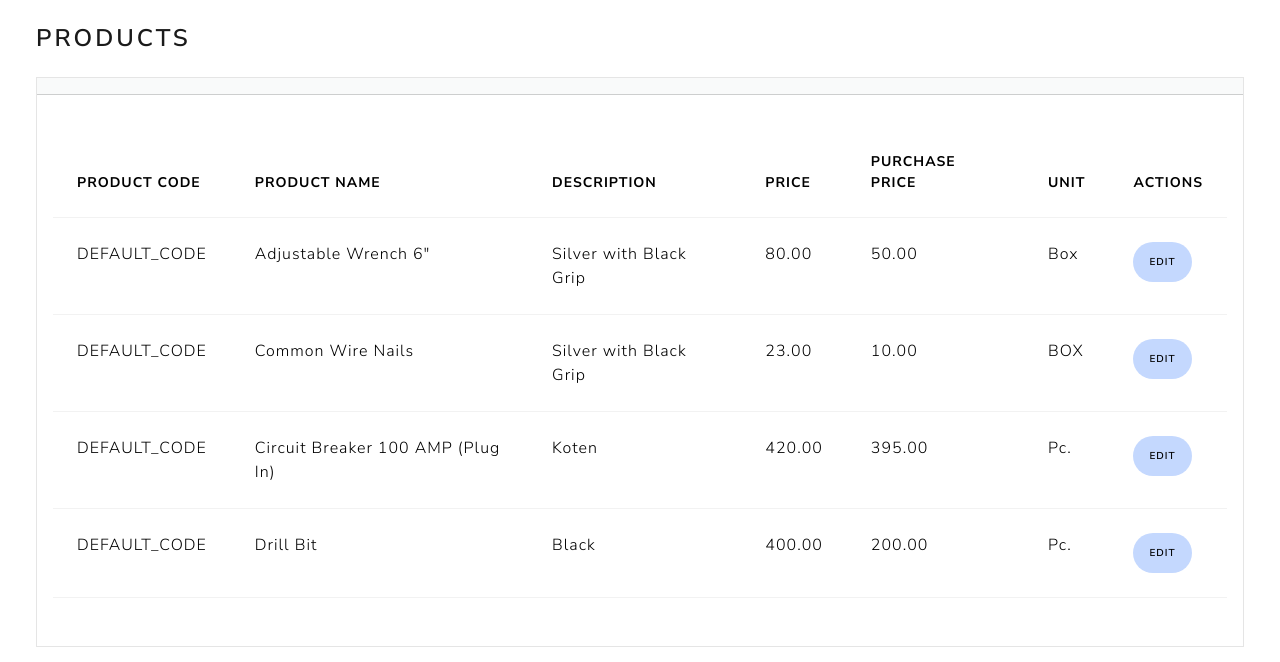
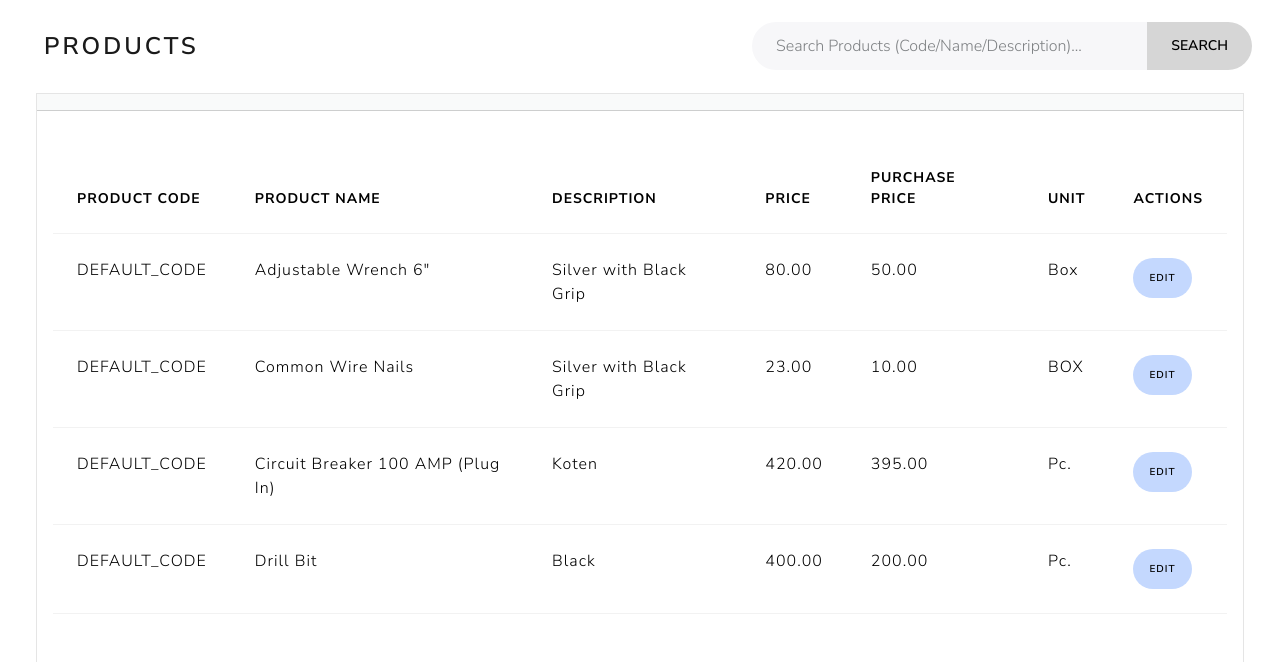
Before and after one commit to krlgarcia/hcqmarketing, a Django app: page /products/index in a window 1280 px wide. Shown: the part 92-754 px from the top of the page. Run offline with Django 5.2, Linux system fonts and the light colour scheme; data comes from the database, SQL or seed files in the repository; some libraries are stand-ins or nearby versions.

Commit message:
Added Products search bar

```diff
--- a/products/templates/products/index.html
+++ b/products/templates/products/index.html
@@ -10,7 +10,21 @@
 </div>
 {% endif %}
 
-<h3 class="m-4">Products</h3>
+<div class="d-flex justify-content-between align-items-center m-3">
+    <h3 class="m-3">Products</h3>
+        {% if message %}
+    <div class="alert alert-info">
+        {{ message }}
+    </div>
+    {% endif %}
+    <form method="get" action="" class="d-flex ms-auto" style="width: 500px;">
+        <div class="input-group">
+            <input type="text" class="form-control" placeholder="Search Products (Code/Name/Description)..." name="search" style="border-radius: 30px 0 0 30px;">
+            <button class="btn btn-search" type="submit" style="border-radius: 0 30px 30px 0;">Search</button>
+        </div>
+    </form>
+</div>
+
 <div class="row">
     <div class="col-12">
         {% if products %}
--- a/products/views.py
+++ b/products/views.py
@@ -3,14 +3,33 @@ from django.shortcuts import HttpResponseRedirect
 from django.urls import reverse
 from .models import Product
 from django.shortcuts import render, get_object_or_404, redirect
-
-
 from .forms import ProductForm
+from django.contrib import messages
+from django.db.models import Q
 
 # Create your views here.
 def index(request):
     return render(request, 'products/index.html', {
         'products':Product.objects.all().order_by('id')
+    })
+
+def index(request):
+    search_query = request.GET.get('search', '')
+    if search_query:
+        products = Product.objects.filter(
+            Q(product_code__icontains=search_query) |
+            Q(product_name__icontains=search_query) |
+            Q(product_descript__icontains=search_query)
+        ).order_by('id')
+        results_count = products.count()
+        messages.info(request, f"{results_count} results found.")
+    else:
+        products = Product.objects.all().order_by('id')
+        results_count = 0
+
+    return render(request, 'products/index.html', {
+        'products': products,
+        'results_count': results_count
     })
 
 def view_product(request, id):
```
